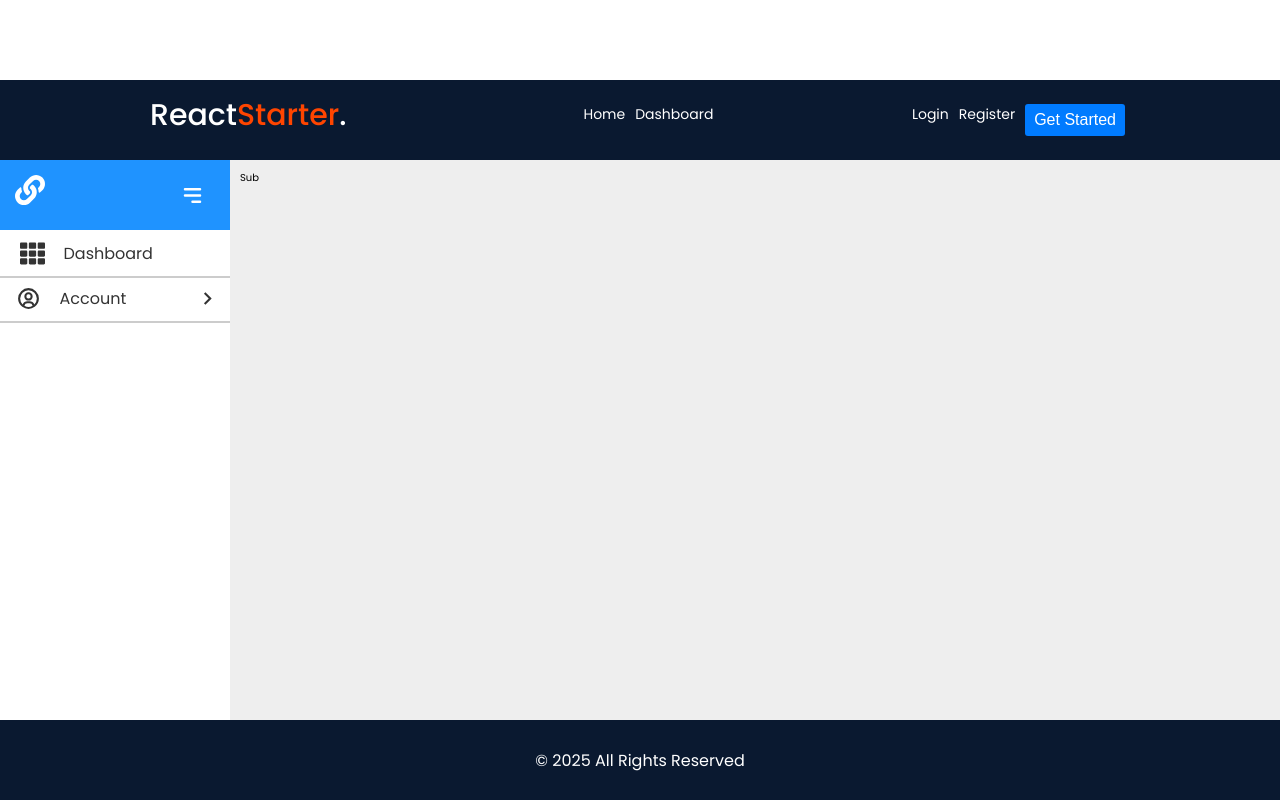
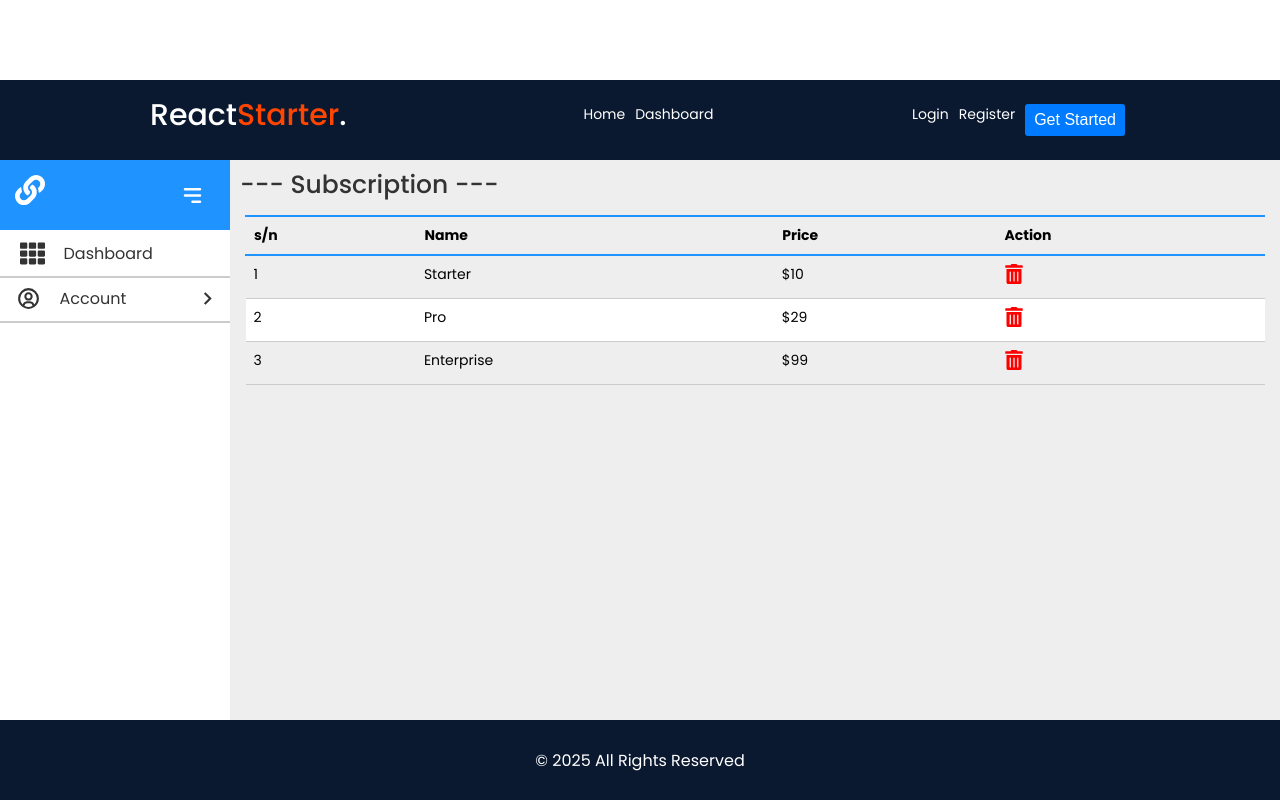
Before and after one commit to karmartir/react-template, a React (Create React App) app: page /admin/account in a window 1280 px wide. Built offline with nearby package versions, Linux system fonts and the light colour scheme.

Commit message:
fix console error body inside table

```diff
--- a/src/components/admin/subscription/Sub.js
+++ b/src/components/admin/subscription/Sub.js
@@ -1,9 +1,48 @@
 import React from "react";
 import "./Sub.scss";
 import { plans } from "../../../data/plans";
+import { FaTrashAlt } from "react-icons/fa";
 
 const Sub = () => {
-  return <div>Sub</div>;
+  return (
+    <div>
+      <h3>--- Subscription ---</h3>
+
+      <div className="table">
+        {plans.length === 0 ? (
+          <p>No plans available.</p>
+        ) : (
+          <table>
+            <thead>
+              <tr>
+                <th>s/n</th>
+                <th>Name</th>
+                <th>Price</th>
+                <th>Action</th>
+              </tr>
+            </thead>
+            <tbody>
+              {plans.map((plan, index) => {
+                const { name, price } = plan;
+                return (
+                  <tr key={index}>
+                    <td>{index + 1}</td>
+                    <td>{name}</td>
+                    <td>${price}</td>
+                    <td>
+                      <span>
+                        <FaTrashAlt size={20} color={"red"} />{" "}
+                      </span>
+                    </td>
+                  </tr>
+                );
+              })}
+            </tbody>
+          </table>
+        )}
+      </div>
+    </div>
+  );
 };
 
 export default Sub;
```
